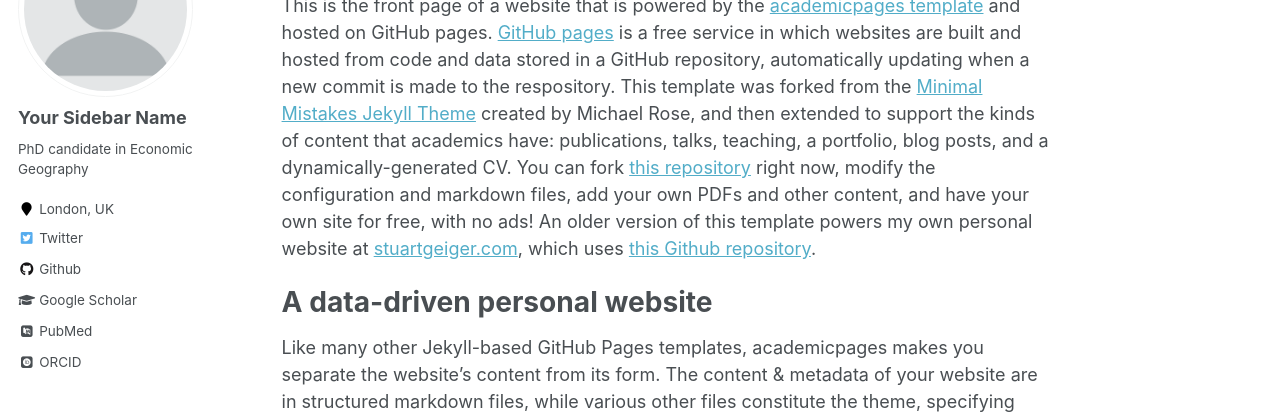
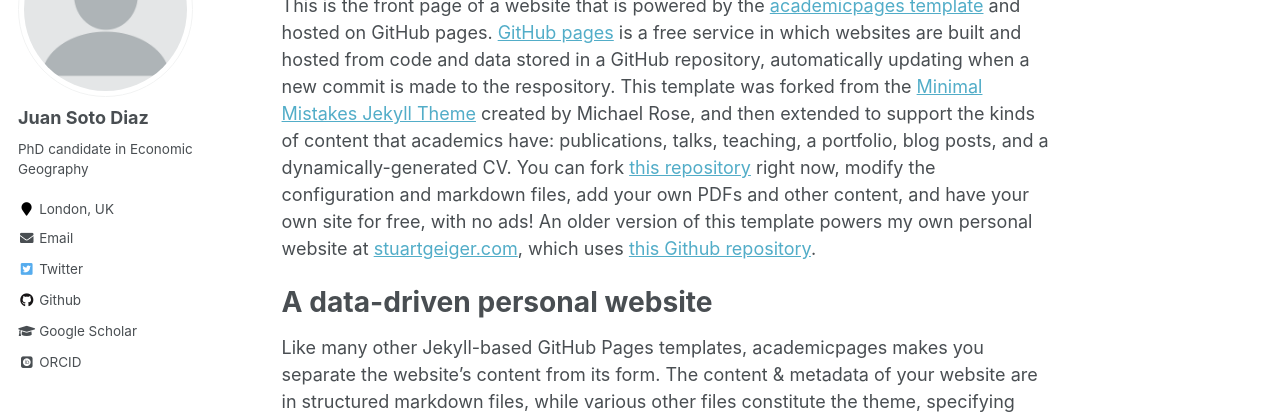
Before and after one commit to pedrofierroz87/pedrofierroz87.github.io, a Jekyll site: the page built from _pages/about.md, in a window 1280 px wide. Shown: the part 196-615 px from the top of the page. Built offline with Jekyll 4.4.1, drawn with Linux system fonts in a browser that asks for light colours; some web fonts are replaced.

Commit message:
Update _config.yml

```diff
--- a/_config.yml
+++ b/_config.yml
@@ -80,14 +80,14 @@ analytics:
 
 # Site Author
 author:
-  name             : "Your Sidebar Name"
+  name             : "Juan Soto Diaz"
   avatar           : "profile.png"
   bio              : "PhD candidate in Economic Geography"
   location         : "London, UK"
   employer         :
-  pubmed           : "https://www.ncbi.nlm.nih.gov/pubmed/?term=john+snow"
+  pubmed           : # ""
   googlescholar    : "https://scholar.google.com/citations?user=l07IA64AAAAJ&hl=es"
-  email            :
+  email            : "j.d.soto-diaz@lse.ac.uk"
   researchgate     :  # example: "https://www.researchgate.net/profile/Juan-Soto-Diaz?ev=hdr_xprf&_sg=rxFXyahpIEmdpW-NXTW9Cwxe9xXkiwOqojA3Wr_CjKjzp8UGjAlpjF7QGtnyuIxWPC2jRgryH9wE7LzX2em4pYlX"
   uri              :
   bitbucket        :
@@ -100,7 +100,7 @@ author:
   google_plus      :
   keybase          :
   instagram        :
-  impactstory      : #"https://profiles.impactstory.org/u/xxxx-xxxx-xxxx-xxxx"
+  impactstory      : #""
   lastfm           :
   linkedin         :
   orcid            : "http://orcid.org/yourorcidurl"
@@ -109,7 +109,7 @@ author:
   stackoverflow    : # http://stackoverflow.com/users/123456/username
   steam            :
   tumblr           :
-  twitter          : "replacethistwitterhandle"
+  twitter          : "@JD_SotoD"
   vine             :
   weibo            :
   xing             :
```
